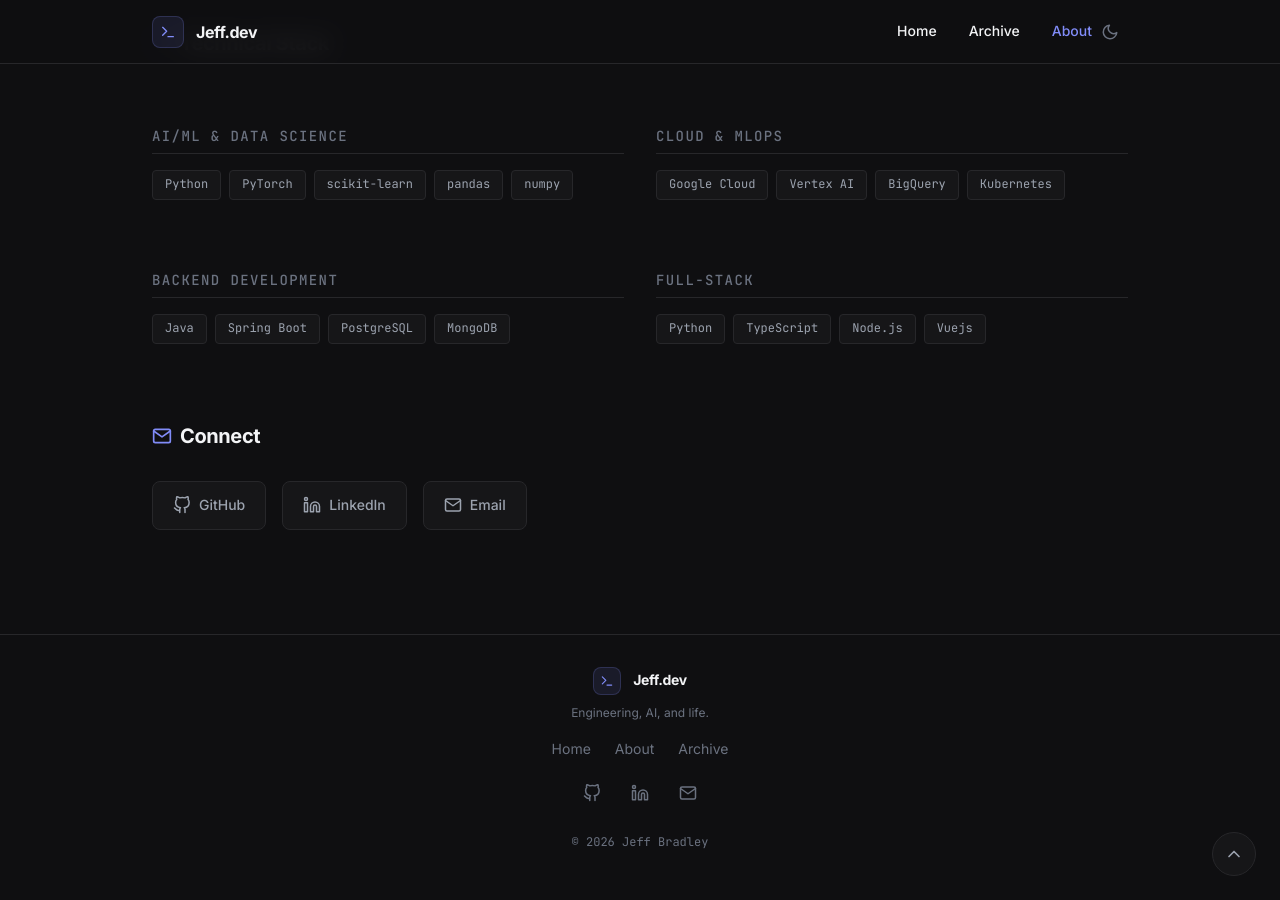
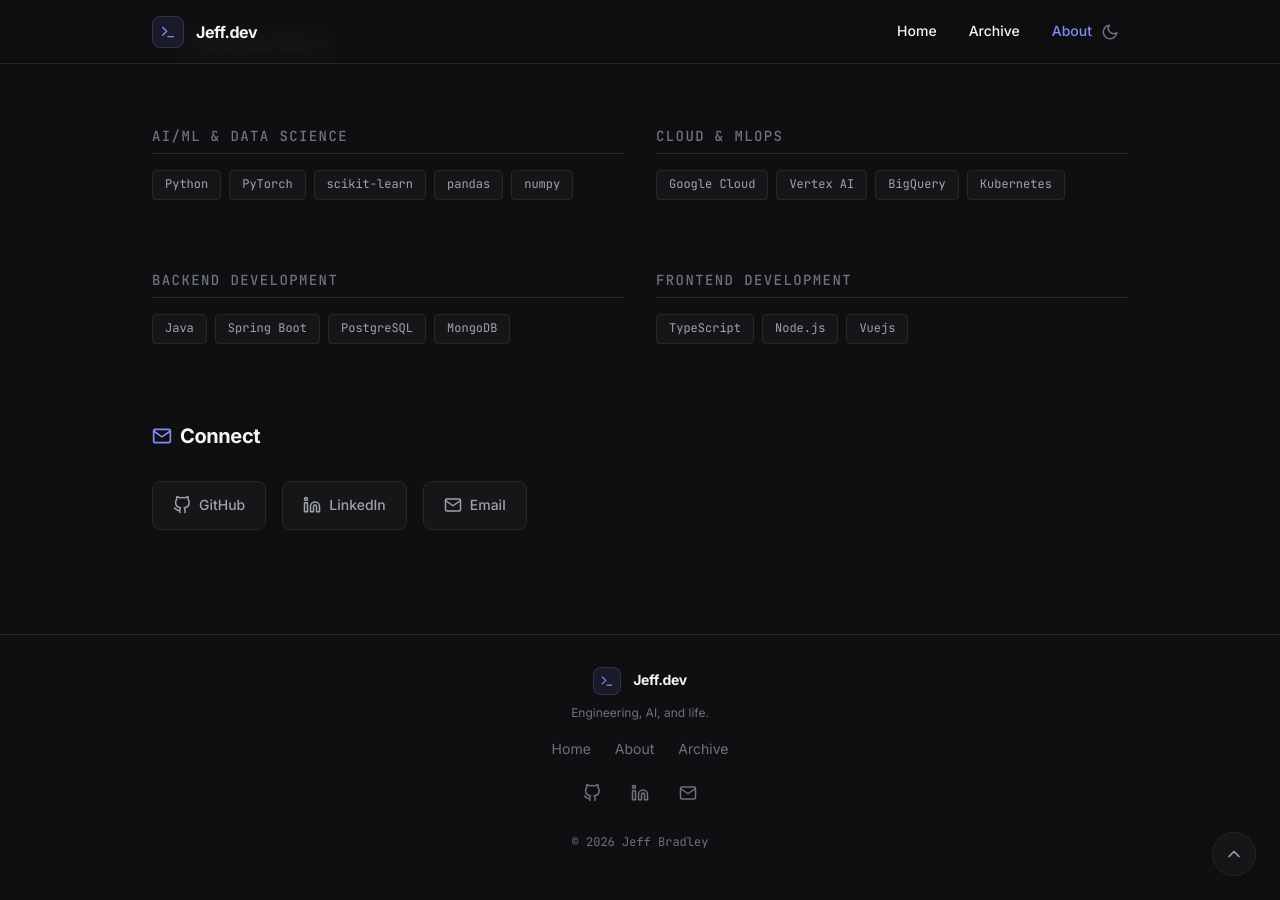
Before and after one commit to jeffgbradley2/jeffgbradley2.github.io, a Jekyll site: the page built from about.md, in a window 1280 px wide and 900 px high, scrolled down 1927 px. Built offline with Jekyll 4.4.1, drawn with Linux system fonts in a browser that asks for light colours.

Commit message:
content: update technical stack section

```diff
--- a/about.md
+++ b/about.md
@@ -166,9 +166,8 @@ permalink: /about/
       </div>
     </div>
     <div class="skill-category">
-      <h3>Full-Stack</h3>
+      <h3>Frontend Development</h3>
       <div class="skill-tags">
-        <span class="skill-tag">Python</span>
         <span class="skill-tag">TypeScript</span>
         <span class="skill-tag">Node.js</span>
         <span class="skill-tag">Vuejs</span>
```
